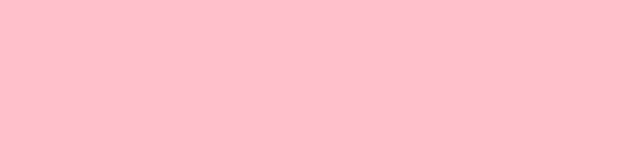
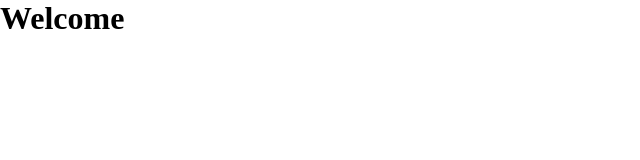
Before and after one commit to seidou-1/Theme-Park-Nav-Bar, a plain HTML site: page index.html in a window 1280 px wide. Shown: the whole page, without its empty margins (0-640 px from the left). Drawn offline with Linux system fonts and the light colour scheme.

Commit message:
added a heading

```diff
--- a/css/style.css
+++ b/css/style.css
@@ -1,5 +1,5 @@
 *
-{background: pink;
+{
 box-sizing: border-box;
 margin:0;
 padding:0;
--- a/index.html
+++ b/index.html
@@ -8,6 +8,7 @@
   <link rel ="stylesheet" href="css/style.css">
 </head>
 <body>
+  <h1>Welcome</h1>
 
 </body>
 </html>
```
